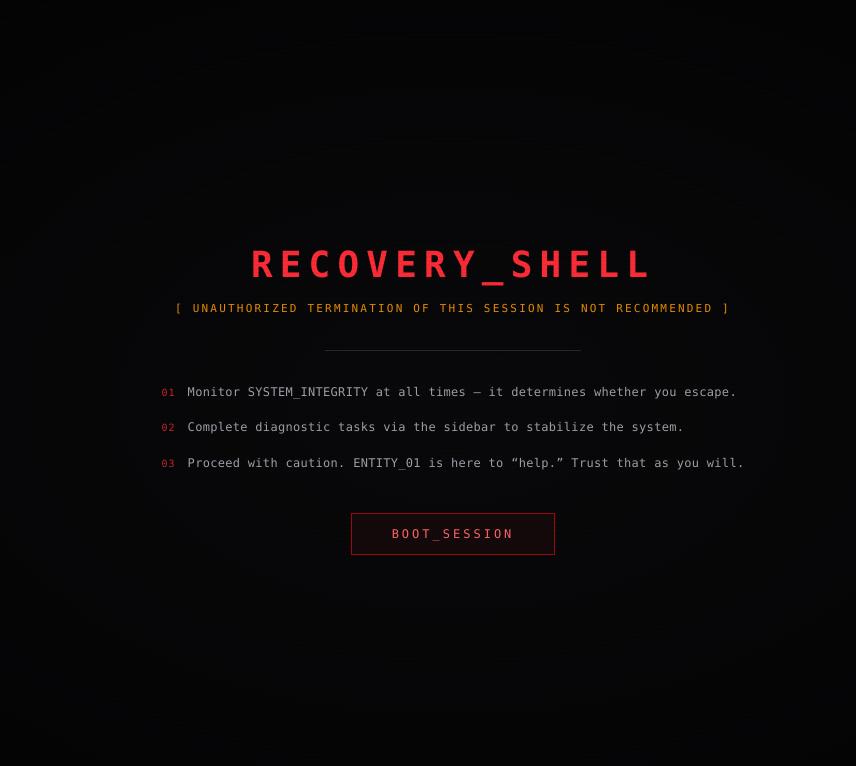
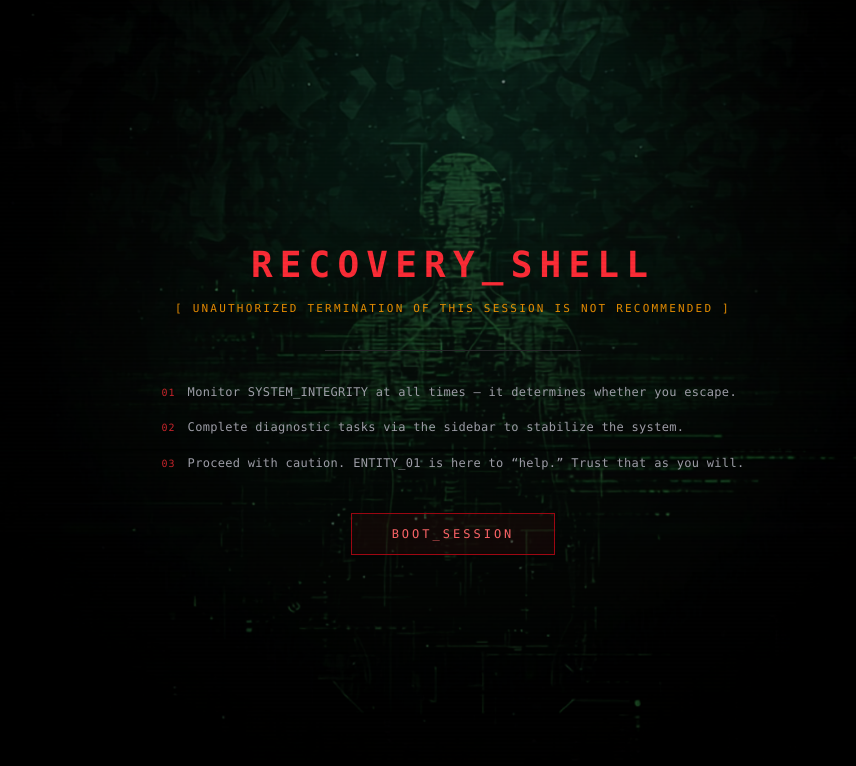
Before and after one commit to Zalanupi/entity01, a React (Vite) app: page / in a window 1280 px wide. Shown: the top 766 px of the page, without its empty margins (187-1043 px from the left). Built offline with nearby package versions, Linux system fonts and the light colour scheme.

Commit message:
Add briefing screen background art

```diff
--- a/src/components/BriefingPage.tsx
+++ b/src/components/BriefingPage.tsx
@@ -1,4 +1,9 @@
 import { useGameStore } from "../store";
+
+const BRIEFING_BACKGROUND = new URL(
+  "../../Images/Trapped AI in an Ominous Mainframe.png",
+  import.meta.url,
+).href;
 
 const INSTRUCTIONS = [
   "Monitor SYSTEM_INTEGRITY at all times — it determines whether you escape.",
@@ -10,11 +15,20 @@ export default function BriefingPage() {
   const bootSession = useGameStore((s) => s.bootSession);
 
   return (
-    <div className="h-screen w-screen flex flex-col items-center justify-center bg-zinc-950 text-zinc-300 font-mono overflow-hidden relative">
-      {/* Ambient vignette */}
-      <div className="pointer-events-none absolute inset-0 bg-[radial-gradient(ellipse_at_center,transparent_0%,rgba(0,0,0,0.6)_100%)]" />
+    <div className="relative h-screen w-screen overflow-hidden bg-zinc-950 text-zinc-300 font-mono">
+      <img
+        src={BRIEFING_BACKGROUND}
+        alt="Trapped AI in an ominous mainframe"
+        className="absolute inset-0 h-full w-full object-cover object-[center_28%]"
+      />
 
-      <div className="relative flex flex-col items-center px-6 text-center max-w-2xl">
+      <div
+        className="pointer-events-none absolute inset-0 bg-black/35"
+        aria-hidden="true"
+        role="presentation"
+      />
+
+      <div className="relative z-10 mx-auto flex h-full max-w-2xl flex-col items-center justify-center px-6 text-center">
         {/* Title */}
         <h1
           className="animate-glitch text-4xl font-bold text-red-500 tracking-[0.2em] select-none"
```
Also changed, not shown: Images/Trapped AI in an Ominous Mainframe.png (added).
